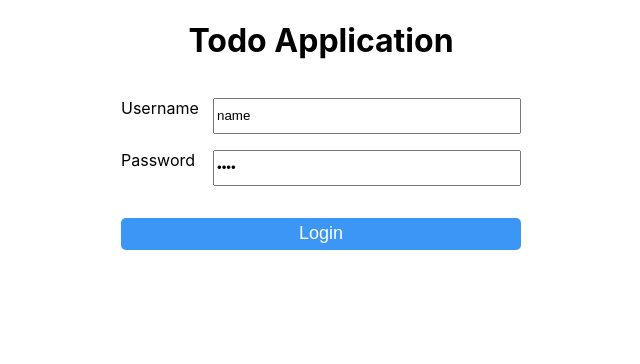
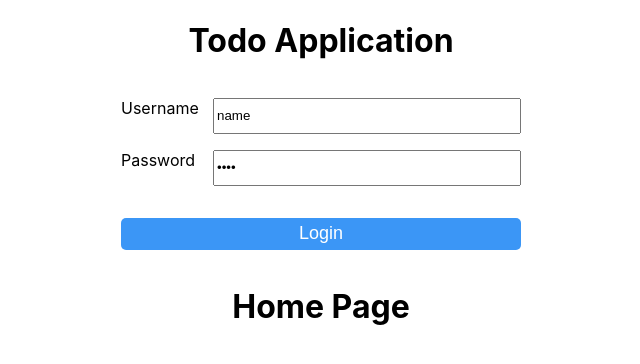
Before and after one commit to 47leonel-wabo/todo-app, a React (Create React App) app in the folder todo-app-frontend/: page / in a window 1280 px wide. Shown: the top 364 px of the page, without its empty margins (319-959 px from the left). Built offline with nearby package versions, Linux system fonts and the light colour scheme.

Commit message:
Home page base structure

```diff
--- a/todo-app-frontend/src/components/TodoApp.jsx
+++ b/todo-app-frontend/src/components/TodoApp.jsx
@@ -1,5 +1,6 @@
 import React from 'react'
 import LoginFormComponent from "./login/LoginFormComponent";
+import HomeComponent from "./home/HomeComponent";
 
 class TodoApp extends React.Component {
     render = () => {
@@ -7,6 +8,7 @@ class TodoApp extends React.Component {
             <div className="todoApp">
                 <h1 className="todoAppHead">Todo Application</h1>
                 <LoginFormComponent />
+                <HomeComponent />
             </div>
         )
     }
--- /dev/null
+++ b/todo-app-frontend/src/components/home/HomeComponent.jsx
@@ -0,0 +1,13 @@
+import React from 'react'
+
+class HomeComponent extends React.Component{
+    render = () => {
+        return (
+            <div className="todoHome">
+                <h1>Home Page</h1>
+            </div>
+        )
+    }
+}
+
+export default HomeComponent
```
Also changed, not shown: 1 other file (tests, documents, lock files or other folders).
